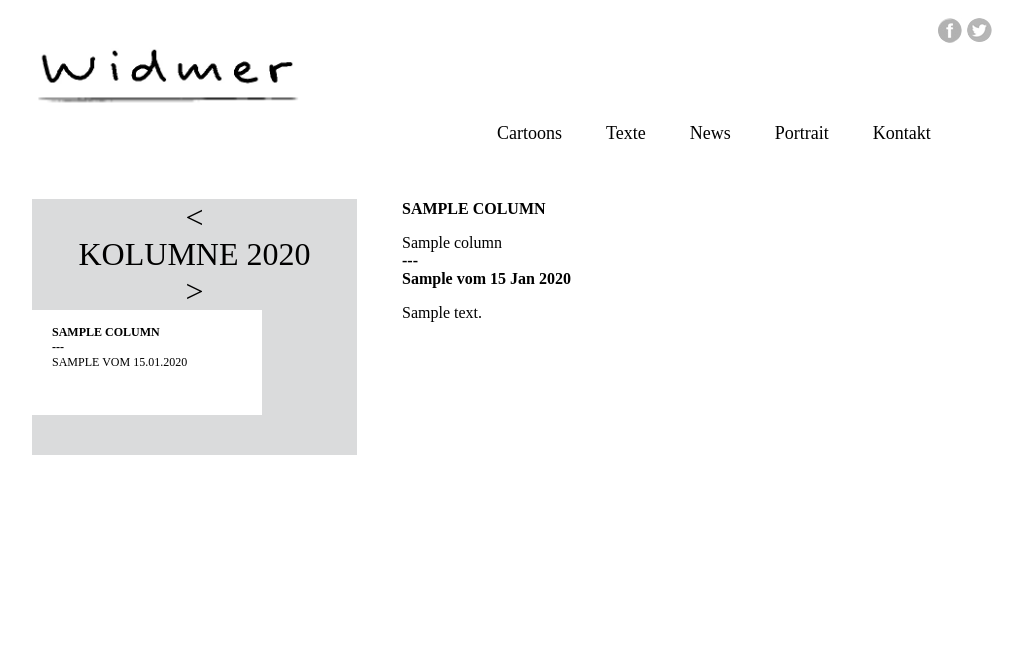
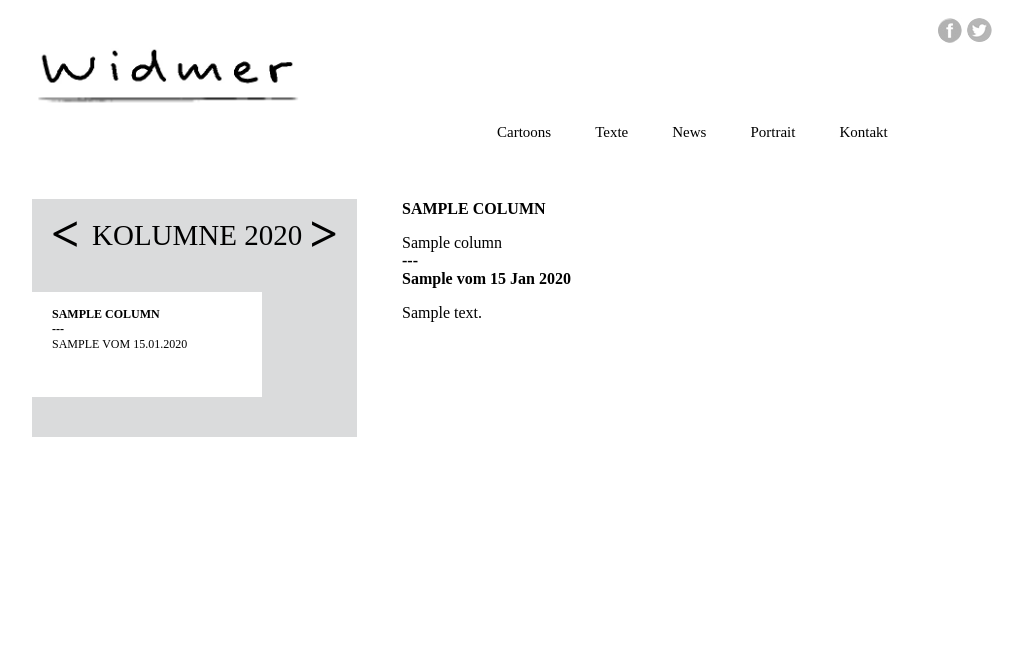
Before and after one commit to diellordielli/samueljordich, a Django app: page /column/ in a window 1280 px wide. Shown: the top 654 px of the page, without its empty margins (128-1151 px from the left). Before the commit the page ends 455 px from the top, so only its background shows below. Run offline with Django 3.2, Linux system fonts and the light colour scheme; tables that the repository leaves empty hold one stand-in row (values such as "Sample post"); some libraries are stand-ins or nearby versions; some web fonts are replaced.

Commit message:
change fonts and hover effect

```diff
--- a/ruediwidmerch/static/css/style.css
+++ b/ruediwidmerch/static/css/style.css
@@ -37,7 +38,7 @@
 
 .nav a {
     margin-left: 40px;
-    font-size: 18px;
+    font-size: 15px;
     text-decoration: none;
     color: #000;
 }
@@ -175,8 +176,9 @@
 }
 
 .archivetitle {
+  margin-bottom: 35px;
   text-align: center;
-  font-size: 32px;
+  font-size: 29px;
   text-transform: uppercase;
 }
 
@@ -411,7 +417,19 @@
   overflow: hidden;
 }
 
-.navleft, .navright {
+
+.archiveinner {
+  position: relative;
+}
+
+.archiveouter {
+  float: left;
+  width: 325px;
+  height: 1000px;
+  overflow: hidden;
+}
+
+.navleft, .navright, .navleft2, .navright2 {
   position: relative;
   top: 6px;
   display: inline;
```
Also changed, not shown: other parts of ruediwidmerch/static/css/style.css (+16 -11 lines).
